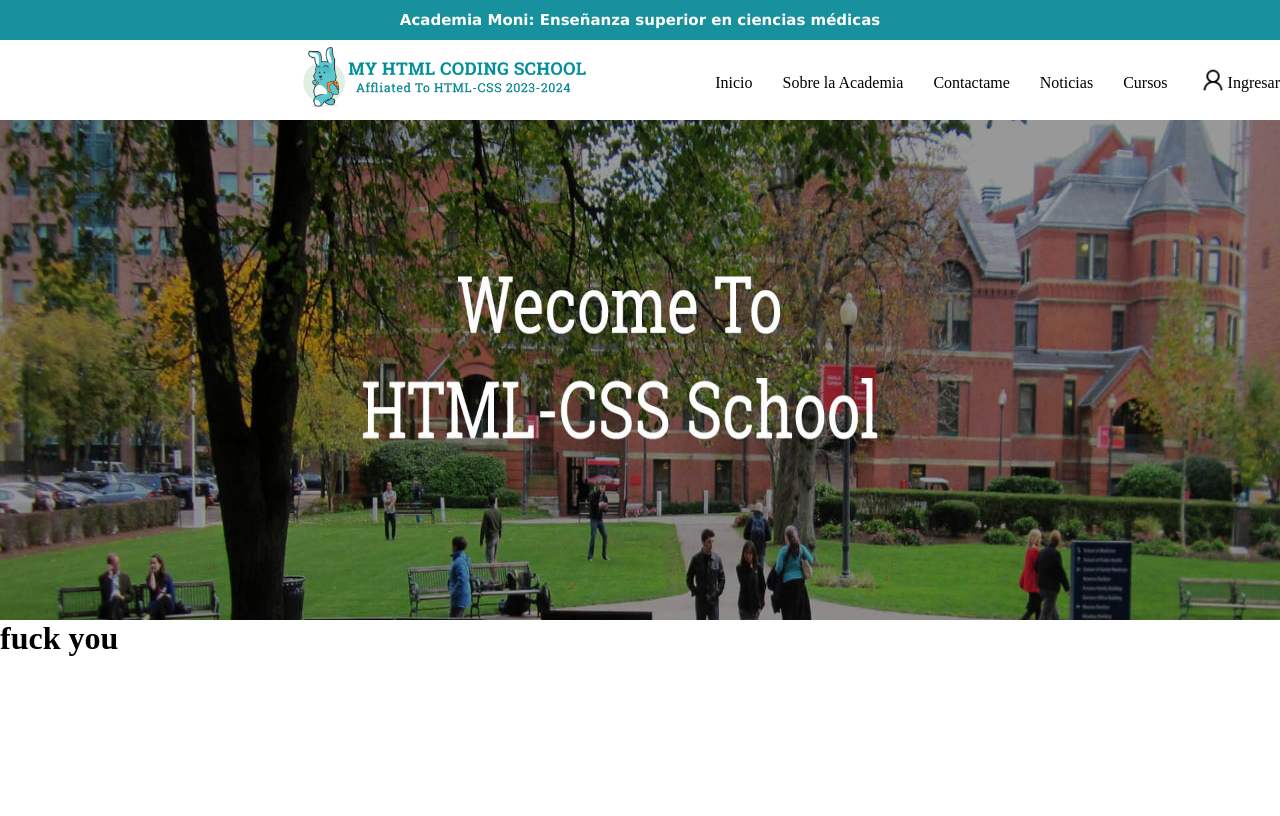
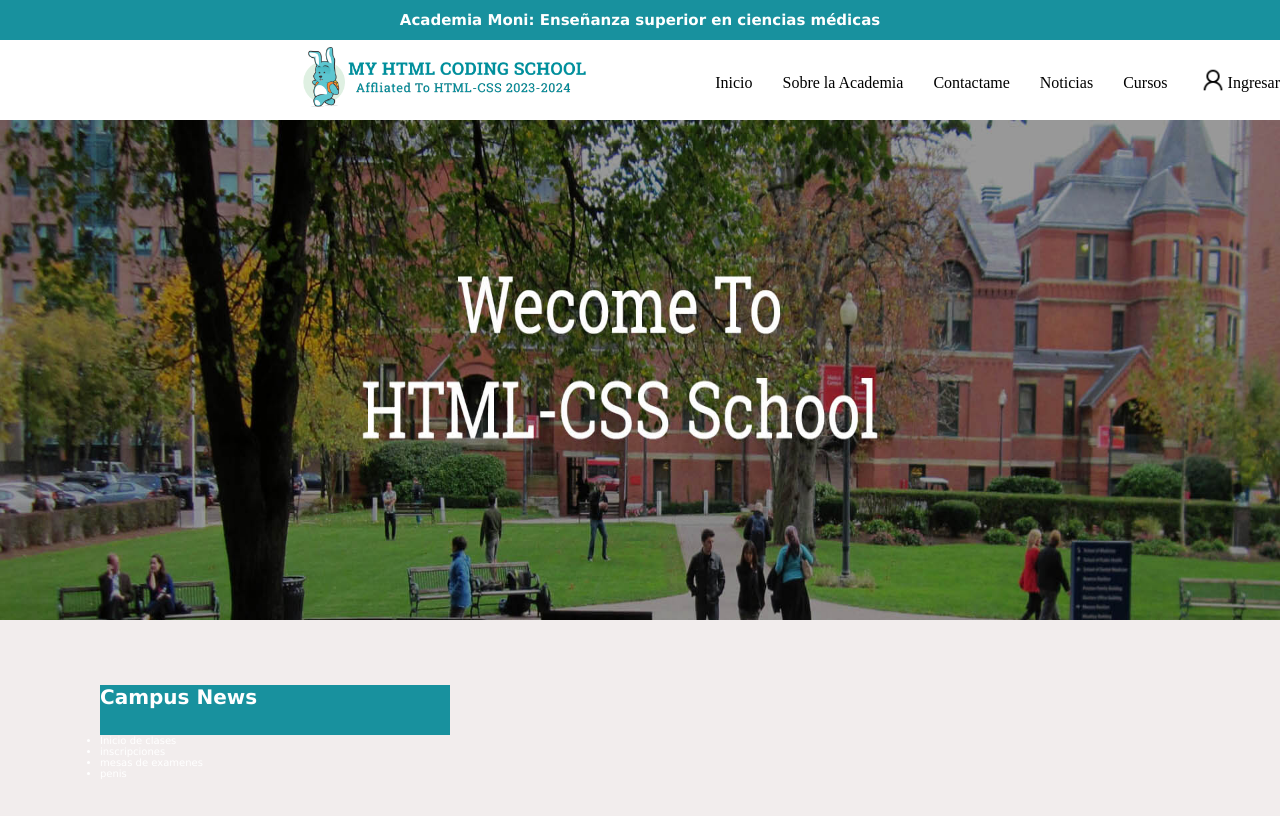
Before and after one commit to MauricioStrang/academia-moni, a Next.js app: page / in a window 1280 px wide. Shown: the top 816 px of the page. Built offline with nearby package versions, Linux system fonts and the light colour scheme.

Commit message:
started on news box

```diff
--- a/src/app/home.module.css
+++ b/src/app/home.module.css
@@ -1,5 +1,28 @@
+.container{
+    background-color: #f2eded;
+}
+
 .sliderContainer{
     width: 100vw;
     height: 500px;
     position: relative;
+    margin-bottom: 65px;
 }
+
+.newsContainer{
+    margin-left: 100px;
+    display: block;
+    width: 350px;
+    height: 700px;
+    font-family:'Lucida Sans', 'Lucida Sans Regular', 'Lucida Grande', 'Lucida Sans Unicode', Geneva, Verdana, sans-serif;
+    color: white;
+    font-size: 10px;
+    justify-content: center;
+}
+
+.newsTitle{
+    background-color: #18919e;
+    width: 100%;
+    height: 50px;
+    justify-content: center;
+}
--- a/src/app/page.js
+++ b/src/app/page.js
@@ -9,7 +9,20 @@ export default function Home() {
         </div>
 
         <div className={styles.mainContent}>
-          <h1>fuck you</h1>
+
+          <div className={styles.newsContainer}>
+            <div className={styles.newsTitle}><h1>Campus News</h1></div>
+            <div className={styles.newsContent}>
+              <ul>
+                <li>Inicio de clases</li>
+                <li>inscripciones</li>
+                <li>mesas de examenes</li>
+                <li>penis</li>
+              </ul>
+            </div>
+          </div>
+
+
         </div>
     </div>
   );
```
